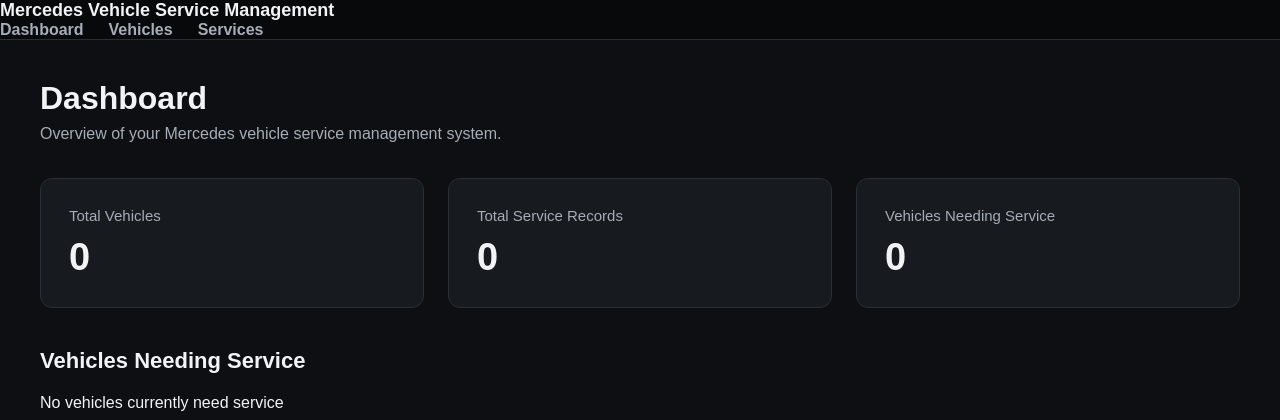
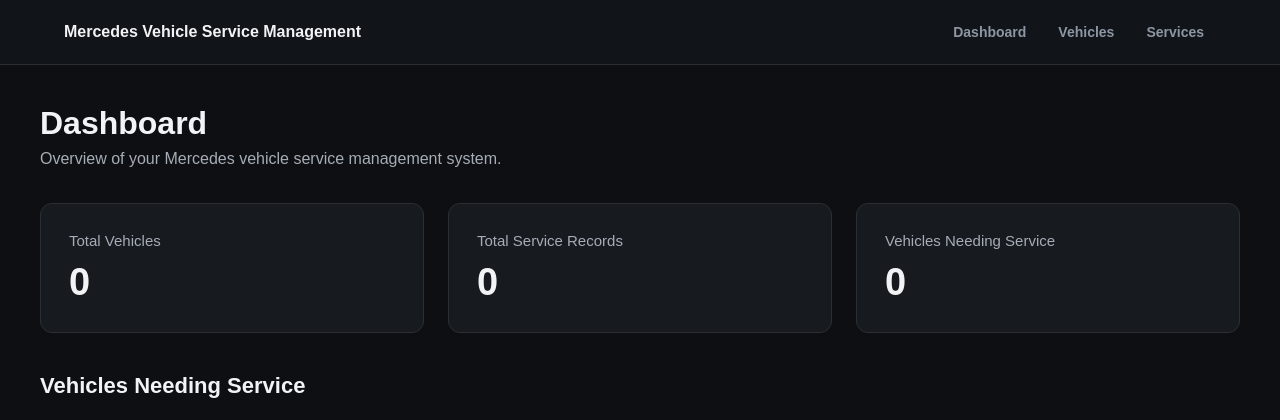
Before and after one commit to nnoroi/vehicle_service_management, a Flask app: page /dashboard in a window 1280 px wide. Shown: the top 420 px of the page. Run offline with Flask 3, Linux system fonts and the light colour scheme; data that the repository does not hold is empty.

Commit message:
Polish application navigation

```diff
--- a/app/static/css/style.css
+++ b/app/static/css/style.css
@@ -6,14 +6,18 @@ body {
 }
 
 .navbar {
-    background-color: #08090b;
+    width: 100%;
+    background-color: #111419;
     border-bottom: 1px solid #2a2f36;
 }
 
-.navbar-container {
+.navbar-inner {
+    width: 100%;
     max-width: 1200px;
+    min-height: 64px;
     margin: 0 auto;
-    padding: 16px 20px;
+    padding: 0 24px;
+    box-sizing: border-box;
     display: flex;
     align-items: center;
     justify-content: space-between;
@@ -24,23 +28,33 @@ body {
 .brand {
     color: #f1f3f5;
     text-decoration: none;
-    font-weight: bold;
-    font-size: 18px;
+    font-weight: 700;
+    font-size: 16px;
+    white-space: nowrap;
+}
+
+.brand:hover {
+    color: #ffffff;
 }
 
 .nav-links {
     display: flex;
-    gap: 25px;
+    gap: 8px;
+    align-items: center;
 }
 
 .nav-links a {
-    color: #a6adb7;
+    color: #8d96a3;
     text-decoration: none;
-    font-weight: bold;
-    transition: color 0.2s ease;
+    font-size: 14px;
+    font-weight: 600;
+    transition: background-color 0.2s ease, color 0.2 ease;
+    padding: 8px 12px;
+    border-radius: 6px;
 }
 
 .nav-links a:hover {
+    background-color: #20242a;
     color: #f1f3f5;
 }
 
@@ -109,7 +123,7 @@ body {
         padding: 30px 15px;
     }
 
-    .navbar-container {
+    .navbar-inner {
         flex-direction: column;
         align-items: flex-start;
     }
@@ -584,7 +598,7 @@ body {
 
 .service-history header {
     display: flex;
-    align-items:  center;
+    align-items: center;
     justify-content: space-between;
     gap: 20px;
     margin-bottom: 20px;
@@ -611,10 +625,10 @@ body {
     background-color: #f1f3f5;
     color: #0d0f12;
     border-radius: 7px;
-    text-decoration:  none;
-    font-size: 14px;
-    font-weight: 600;
-    white-space:  nowrap;
+    text-decoration: none;
+    font-size: 14px;
+    font-weight: 600;
+    white-space: nowrap;
     transition: background-color 0.2s ease, transform 0.2s ease;
 }
 
@@ -867,7 +881,7 @@ color: #a6adb7;
     margin: 0;
     color: #a6adb7;
     font-size: 14px;
-    line-height: 1,6;
+    line-height: 1, 6;
 }
 
 .delete-modal-actions {
@@ -1284,7 +1298,7 @@ color: #a6adb7;
     border-bottom: 1px solid #2a2f36;
 }
 
-.service-card-vehicle > span {
+.service-card-vehicle>span {
     color: #8d96a3;
     font-size: 11px;
     font-weight: 700;
@@ -1532,6 +1546,7 @@ color: #a6adb7;
     text-decoration: none;
     cursor: pointer;
 }
+
 .create-vehicle-button {
     background-color: #f1f3f5;
     color: #0d0f12;
```
Lines whose indentation alone changed are shown as unchanged.
